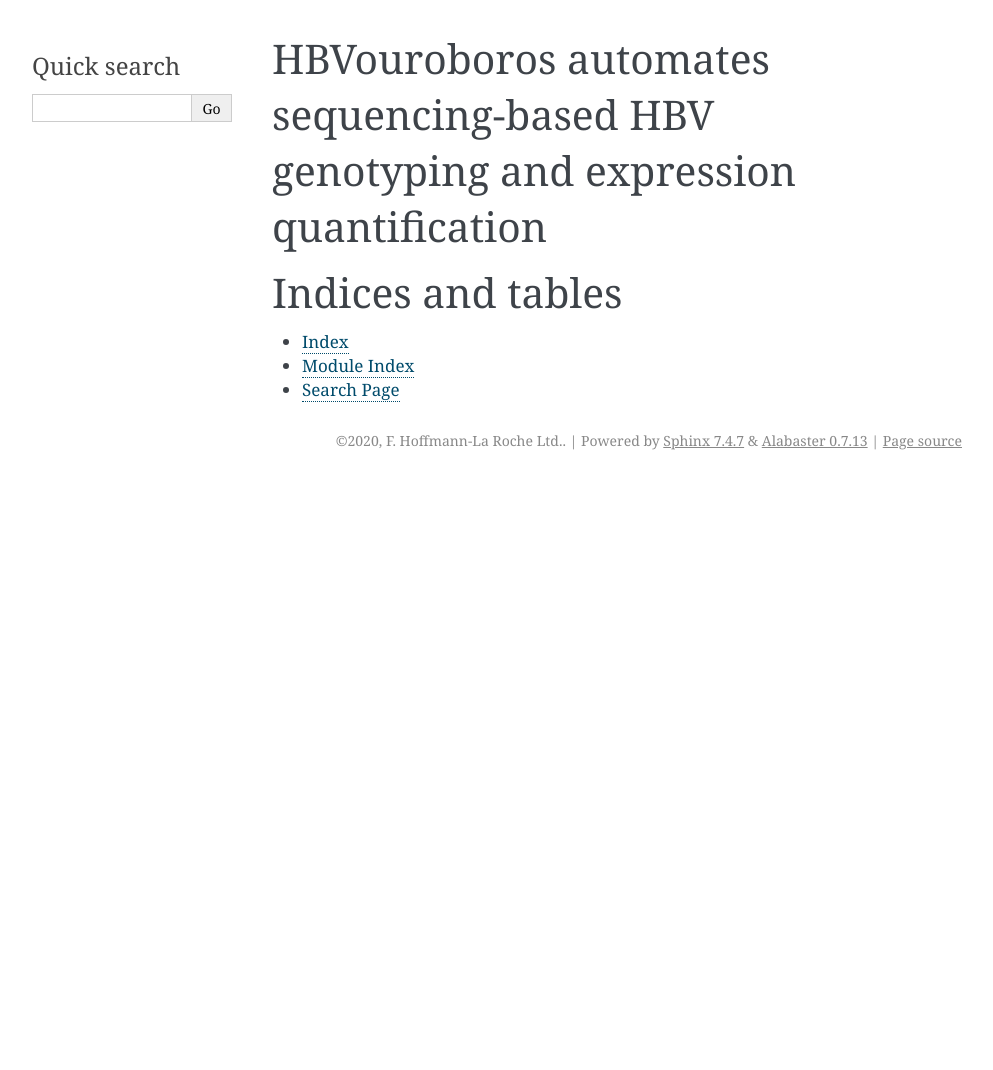
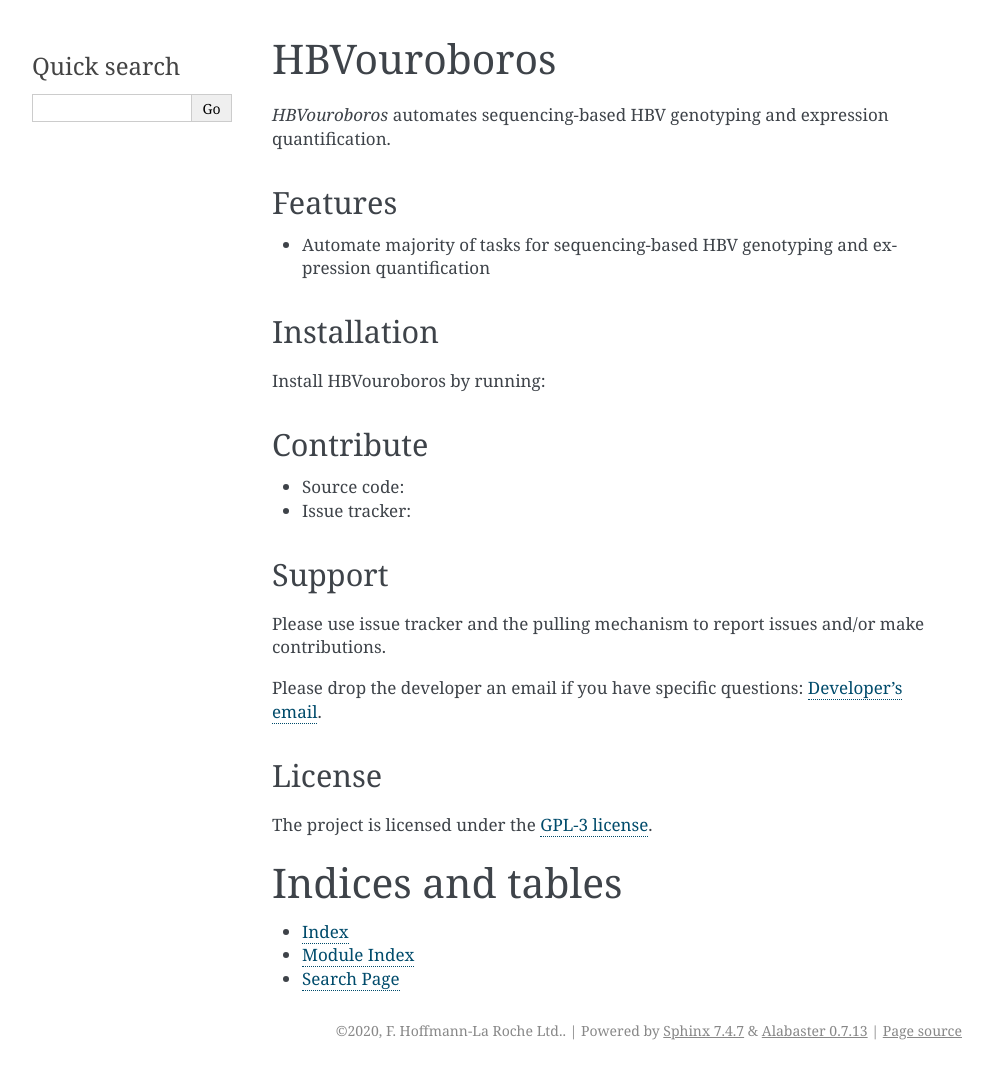
Before and after one commit to bedapub/HBVouroboros, a Sphinx documentation site: the page built from docs/index.rst, in a window 1280 px wide. Shown: the whole page, without its empty margins (148-1141 px from the left). Built offline with Sphinx 7.4.7, drawn with Linux system fonts in a browser that asks for light colours; before the commit the page ends 900 px from its top, so only the background shows below that.

Commit message:
fix links to developer's email and to the license

```diff
--- a/docs/index.rst
+++ b/docs/index.rst
@@ -1,11 +1,42 @@
-HBVouroboros automates sequencing-based HBV genotyping and expression quantification
-====================================================================================
+HBVouroboros
+============
+*HBVouroboros* automates sequencing-based HBV genotyping and expression quantification.
 
 .. toctree::
    :maxdepth: 2
    :caption: Contents:
 
+Features
+--------
 
+- Automate majority of tasks for sequencing-based HBV genotyping and expression quantification
+
+Installation
+------------
+
+Install HBVouroboros by running:
+
+Contribute
+----------
+
+- Source code:
+- Issue tracker:
+
+Support
+-------
+
+Please use issue tracker and the pulling mechanism to report issues and/or make contributions.
+
+Please drop the developer an email if you have specific questions: `Developer's email`_.
+
+.. _Developer's email: mailto:jitao_david.zhang@roche.com
+
+License
+-------
+
+The project is licensed under the `GPL-3 license`_.
+
+.. _GPL-3 license: https://www.gnu.org/licenses/gpl-3.0.en.html
 
 Indices and tables
 ==================
```
